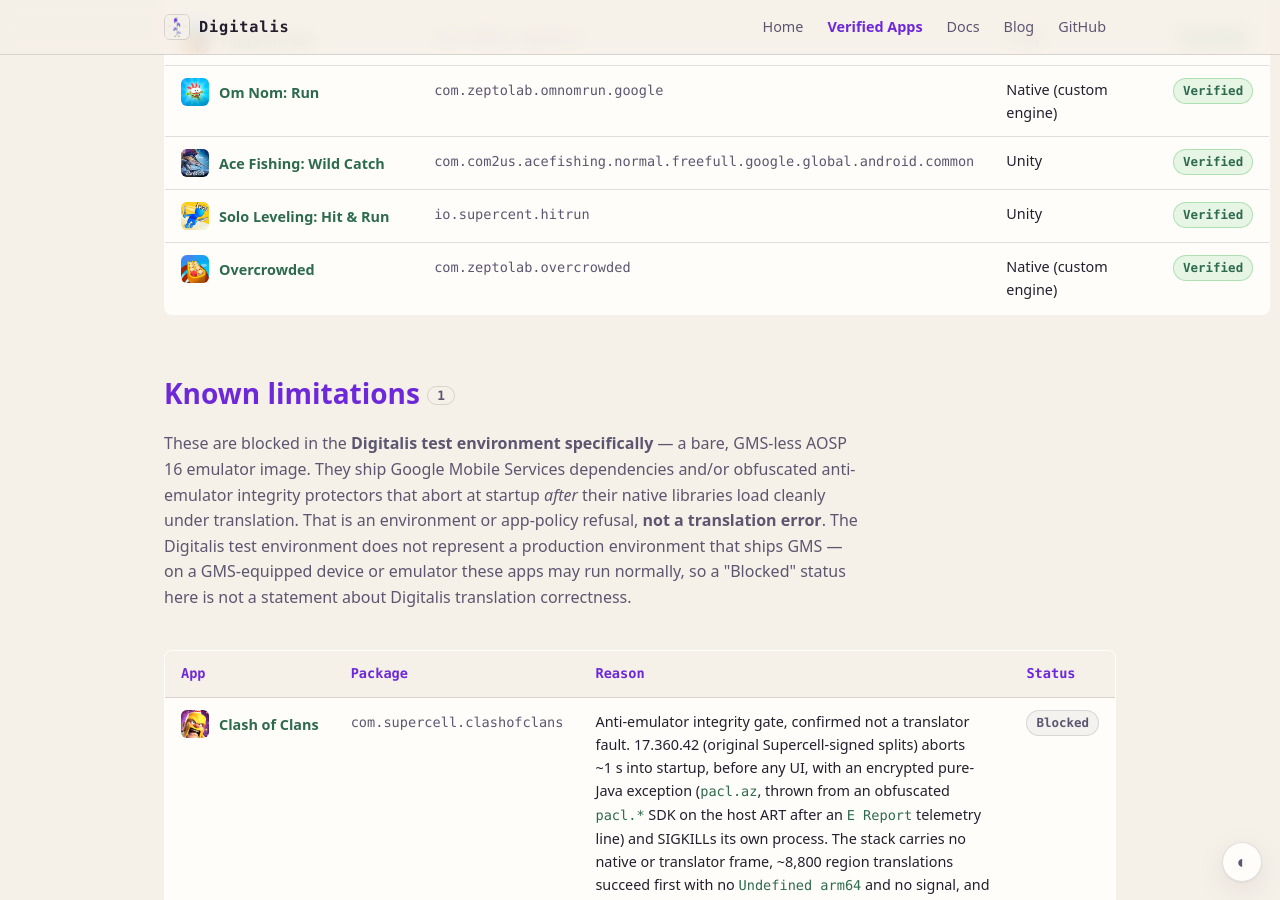
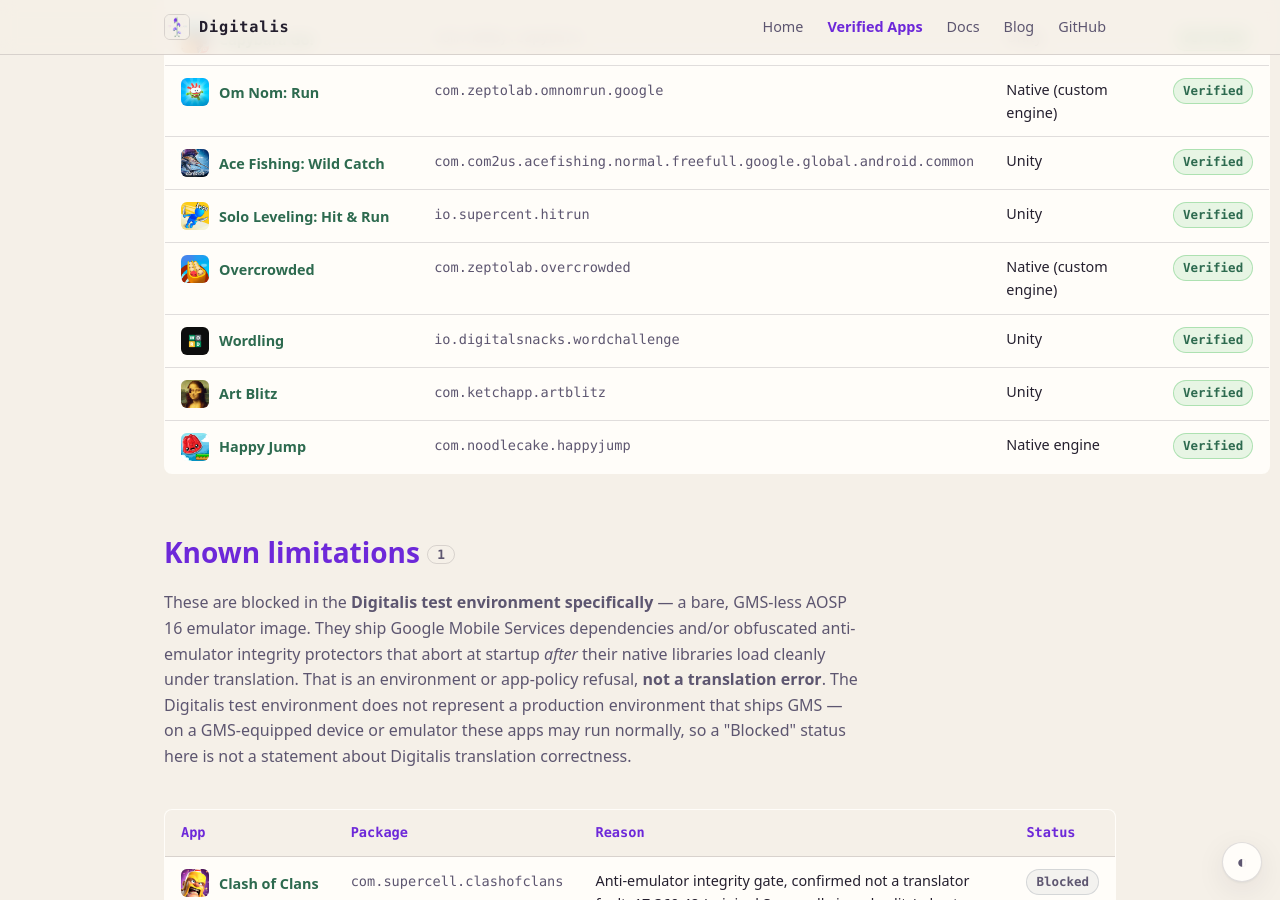
Before and after one commit to DigitalisX64/digitalisx64.github.io, a Jekyll site: the page built from apps.html, in a window 1280 px wide and 900 px high, scrolled down 8000 px. Built offline with Jekyll 4.4.1, drawn with Linux system fonts in a browser that asks for light colours; some of the changed text lies outside the part shown.

Commit message:
apps.yml: add Wordling, Art Blitz, Happy Jump (verified games) + icons

```diff
--- a/_data/apps.yml
+++ b/_data/apps.yml
@@ -382,6 +382,15 @@ verified:
   - name: 'Overcrowded'
     package: com.zeptolab.overcrowded
     stack: 'Native (custom engine)'
+  - name: 'Wordling'
+    package: io.digitalsnacks.wordchallenge
+    stack: 'Unity'
+  - name: 'Art Blitz'
+    package: com.ketchapp.artblitz
+    stack: 'Unity'
+  - name: 'Happy Jump'
+    package: com.noodlecake.happyjump
+    stack: 'Native engine'
 
 # No apps are currently in this state; the section drops out of the page while
 # this list is empty.
```
Also changed, not shown: assets/icons/com.ketchapp.artblitz.png (added), assets/icons/com.noodlecake.happyjump.png (added), assets/icons/io.digitalsnacks.wordchallenge.png (added).
